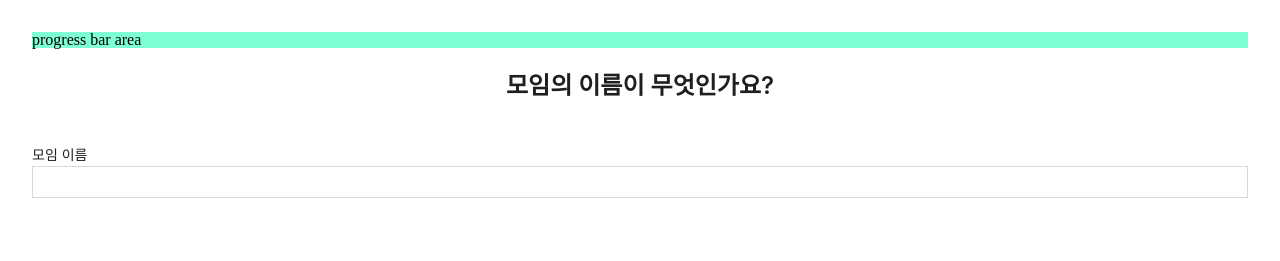
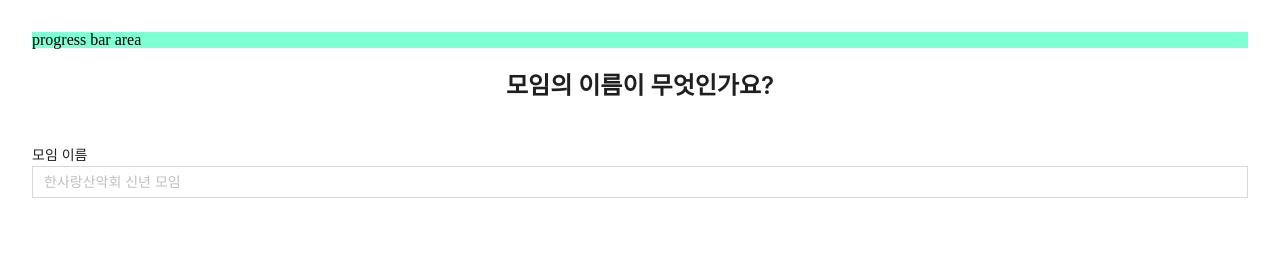
Before and after one commit to Team-Panopticon/TBD-client, a React (Vite) app: page /meetings/new in a window 1280 px wide. Shown: the top 261 px of the page. Built offline with nearby package versions, Linux system fonts and the light colour scheme.

Commit message:
feat: 모임 이름 Placeholder 추가

```diff
--- a/src/pages/MeetingCreate.tsx
+++ b/src/pages/MeetingCreate.tsx
@@ -28,7 +28,13 @@ export function MeetingCreate() {
             <InputLabel htmlFor="name">
               <Typography>모임 이름</Typography>
             </InputLabel>
-            <Input id="name" allowClear style={{ borderRadius: 0 }} onChange={handleNameChange} />
+            <Input
+              id="name"
+              allowClear
+              style={{ borderRadius: 0 }}
+              onChange={handleNameChange}
+              placeholder="한사랑산악회 신년 모임"
+            />
           </div>
         </InputContainer>
       </Contents>
```
